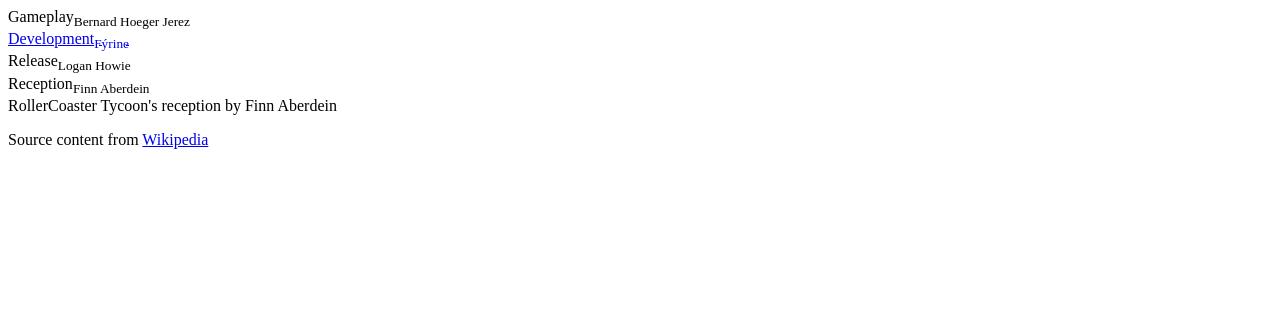
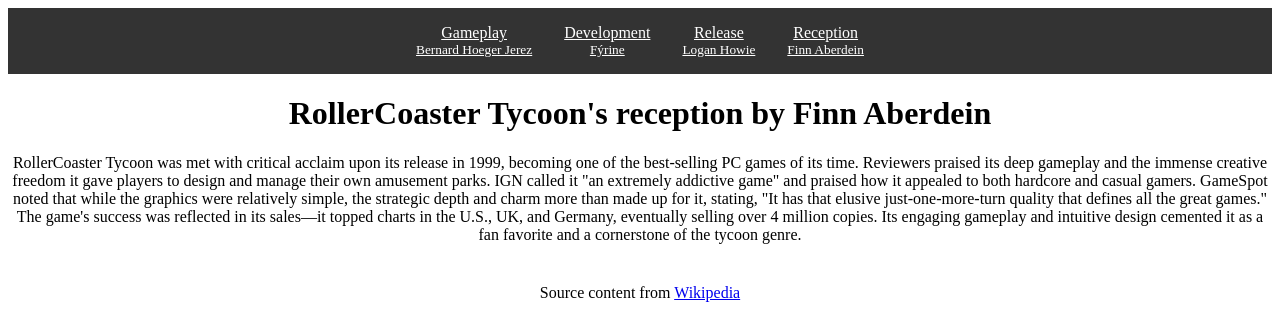
Before and after one commit to fyrineholm/RCTycoon, a plain HTML site: page reception/index.html in a window 1280 px wide. Drawn offline with Linux system fonts and the light colour scheme.

Commit message:
made the nav bar nicer, added some sample text

```diff
--- a/reception/index.html
+++ b/reception/index.html
@@ -2,24 +2,49 @@
 <html>
 	<head>
 		<title>Reception of RCT</title>
+		<style>
+			nav {
+				background-color: #333;
+				display: flex;
+				justify-content: center;
+				padding: 8px 16px;
+				align-items: center;
+			}
+			nav a {
+				color: white;
+				padding: 8px 16px;
+				display: flex;
+				flex-direction: column;
+				align-items: center;
+
+			}
+			nav a:hover {
+				background-color: #555;
+			}
+			footer {
+				text-align: center; /* centers footer text */
+				margin-top: 40px;
+			}
+		</style>
 	</head>
 	<body>
-		<navbar>
-			<div href="./#">Gameplay<sub>Bernard Hoeger Jerez</sub></div>
+		<nav>
+			<a href="./#">Gameplay<sub>Bernard Hoeger Jerez</sub></a>
 			<a href="./development">Development<sub>Fýrine</sub></a>
-			<div href="./release">Release<sub>Logan Howie</sub></div>
-			<div href="./reception">Reception<sub>Finn Aberdein</sub></div>
-		</navbar>
+			<a href="./release">Release<sub>Logan Howie</sub></a>
+			<a href="./reception">Reception<sub>Finn Aberdein</sub></a>
+		</nav>
+
 		<header>
-			<div>RollerCoaster Tycoon's reception by Finn Aberdein</div>
+			<h1 style="text-align: center;">RollerCoaster Tycoon's reception by Finn Aberdein</h1>
 		</header>
+		<p style = "text-align: center;">RollerCoaster Tycoon was met with critical acclaim upon its release in 1999, becoming one of the best-selling PC games of its time. Reviewers praised its deep gameplay and the immense creative freedom it gave players to design and manage their own amusement parks. IGN called it "an extremely addictive game" and praised how it appealed to both hardcore and casual gamers. GameSpot noted that while the graphics were relatively simple, the strategic depth and charm more than made up for it, stating, "It has that elusive just-one-more-turn quality that defines all the great games." The game's success was reflected in its sales—it topped charts in the U.S., UK, and Germany, eventually selling over 4 million copies. Its engaging gameplay and intuitive design cemented it as a fan favorite and a cornerstone of the tycoon genre.</p>
+
+
 		<footer>
 			<p>
 				Source content from
-				<a
-					href="https://en.wikipedia.org/wiki/RollerCoaster_Tycoon_(video_game)"
-					>Wikipedia</a
-				>
+				<a href="https://en.wikipedia.org/wiki/RollerCoaster_Tycoon_(video_game)">Wikipedia</a>
 			</p>
 		</footer>
 	</body>
```
